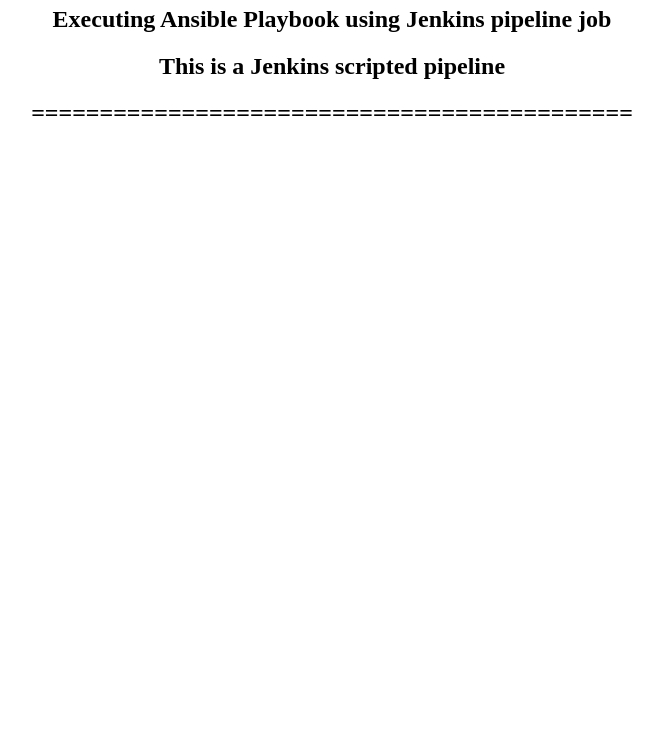
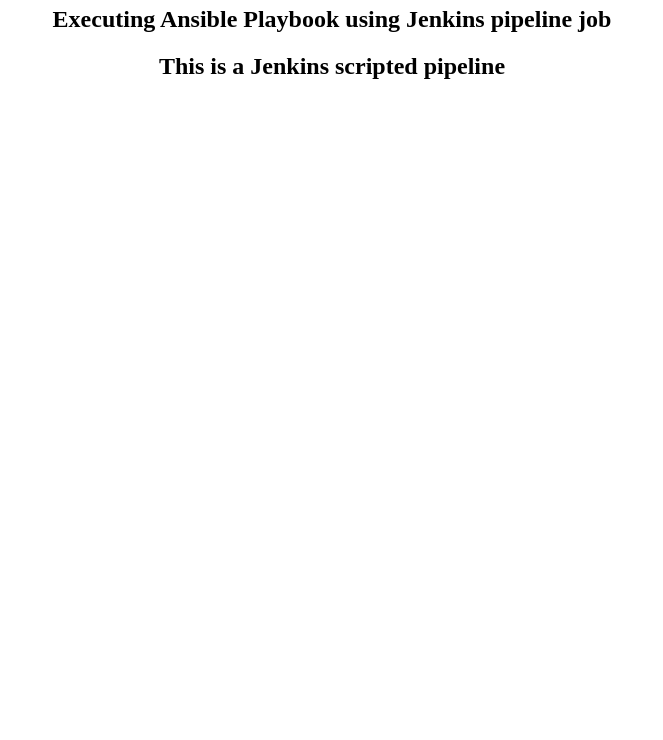
Before and after one commit to wipropune/jenkins-ansible, a plain HTML site: page index.html in a window 1280 px wide. Shown: the part 60-800 px from the top of the page, without its empty margins (308-971 px from the left). Drawn offline with Linux system fonts and the light colour scheme.

Commit message:
Update index.html

```diff
--- a/index.html
+++ b/index.html
@@ -2,4 +2,3 @@
 <h1> Welcome To Jenkins Pipeline </h1>
   <h2> Executing Ansible Playbook using Jenkins pipeline job</h2>
    <h2> This is a Jenkins scripted pipeline</h2>
-  <h2> ============================================</h2>
```
